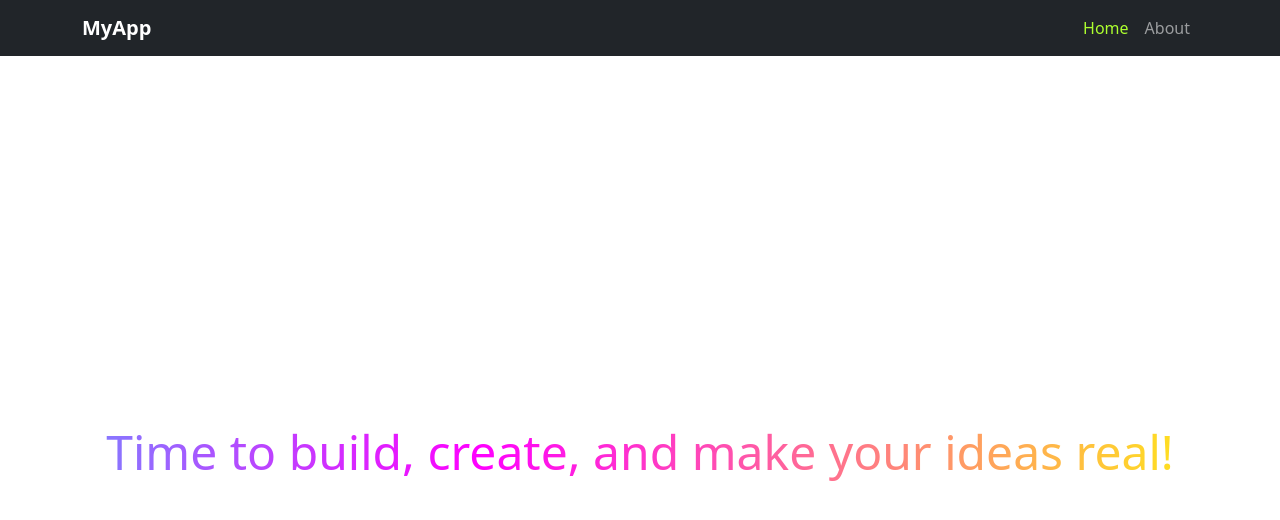
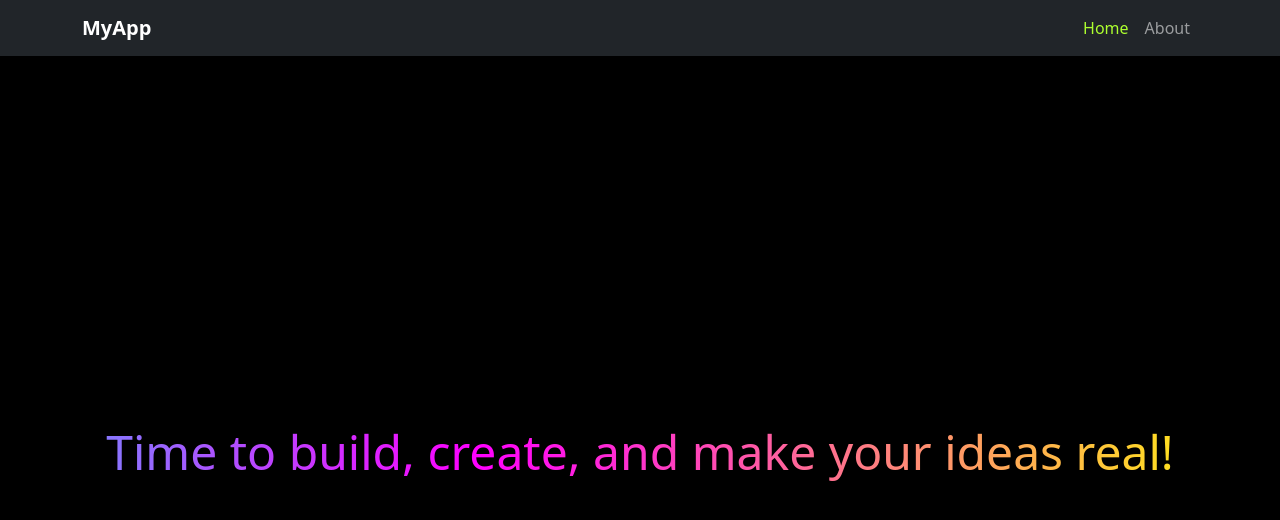
Before and after one commit to Hady-Taha/vue-base, a Vue app: page / in a window 1280 px wide. Shown: the top 520 px of the page. Built offline with nearby package versions, Linux system fonts and the light colour scheme.

Commit message:
Remove body background color from Home and About views, and consolidate styles in style.css

```diff
--- a/src/style.css
+++ b/src/style.css
@@ -0,0 +1,3 @@
+body{
+    background-color: black !important;
+}
--- a/src/views/About.vue
+++ b/src/views/About.vue
@@ -9,13 +9,9 @@
     </div>
 </template>
 
-<style>
+<style >
     body {
-        background-color: black;
-        color: chartreuse;
-        margin: 0;
-        font-family: Arial, sans-serif;
-        text-align: center;
+        color: chartreuse !important;
     }
 
     .about-page h1 {
--- a/src/views/Home.vue
+++ b/src/views/Home.vue
@@ -6,9 +6,6 @@
 </template>
 
 <style>
-    body {
-        background-color: black;
-    }
 
     /* Gradient text */
     .gradient-text {
```
